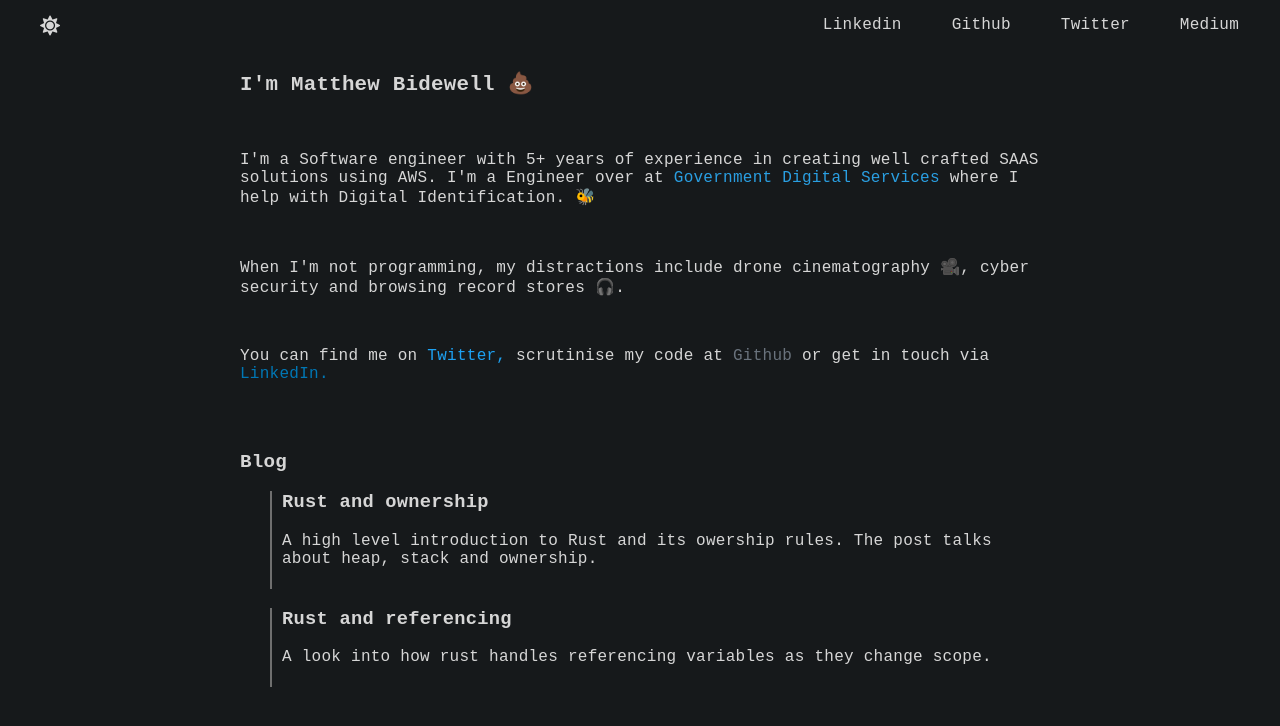
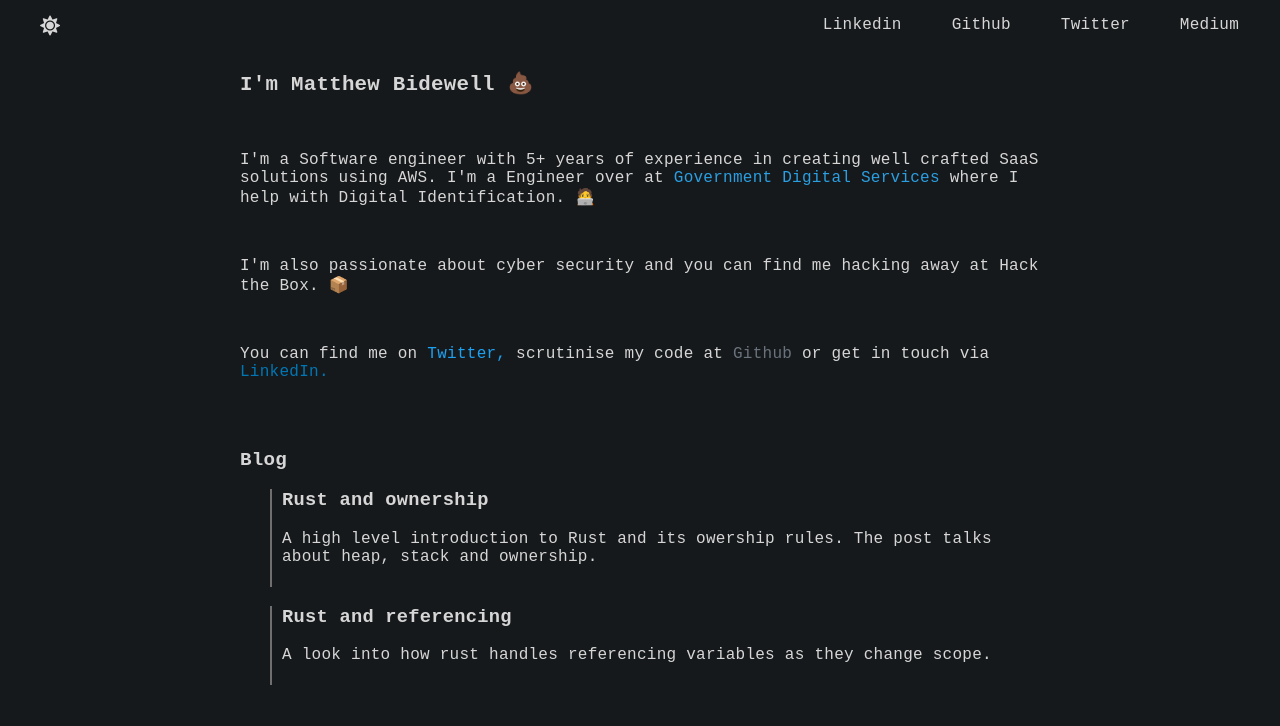
Before and after one commit to MattBidewell/old_personal_site, a Vue app: page / in a window 1280 px wide. Shown: the top 726 px of the page. Built offline with nearby package versions, Linux system fonts and the light colour scheme.

Commit message:
Updated description

```diff
--- a/src/components/Content.vue
+++ b/src/components/Content.vue
@@ -9,8 +9,8 @@
     <section id="content">
         <h1 class="crypto">I'm Matthew Bidewell ICON</h1>
         <br/>
-        <p class= "crypto">I'm a Software engineer with yearsHOLD years of experience in creating well crafted SAAS solutions using AWS. I'm a Engineer over at Government_Digital_Services where I help with Digital Identification. 🐝</p> <br/>
-        <p class= "crypto">When I'm not programming, my distractions include drone cinematography 🎥, cyber security and browsing record stores 🎧.</p> <br/>
+        <p class= "crypto">I'm a Software engineer with yearsHOLD years of experience in creating well crafted SaaS solutions using AWS. I'm a Engineer over at Government_Digital_Services where I help with Digital Identification. 🧑‍💻</p> <br/>
+        <p class= "crypto">I'm also passionate about cyber security and you can find me hacking away at Hack the Box. 📦</p> <br/>
         <p class= "crypto">You can find me on Twitter, scrutinise my code at Github or get in touch via LinkedIn.</p><br/>
         <br/>
         <section id="blog">
```
